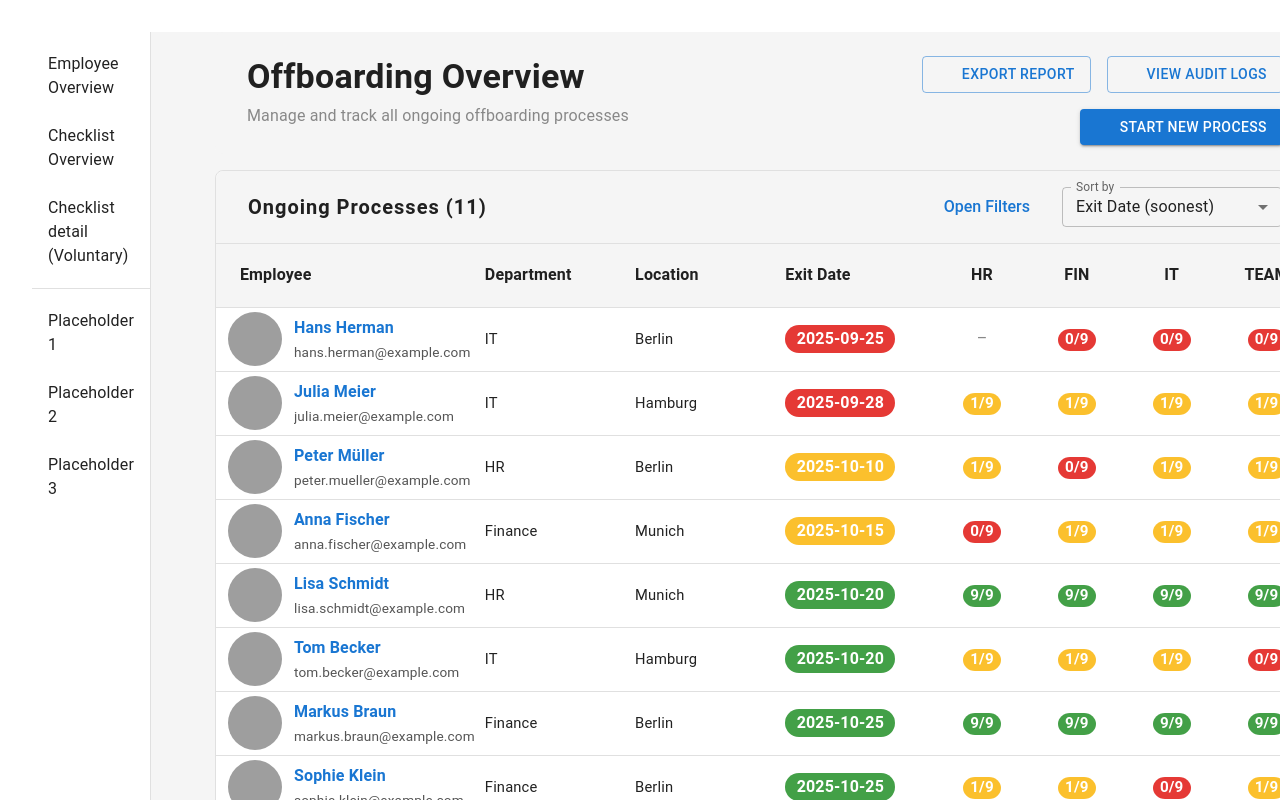
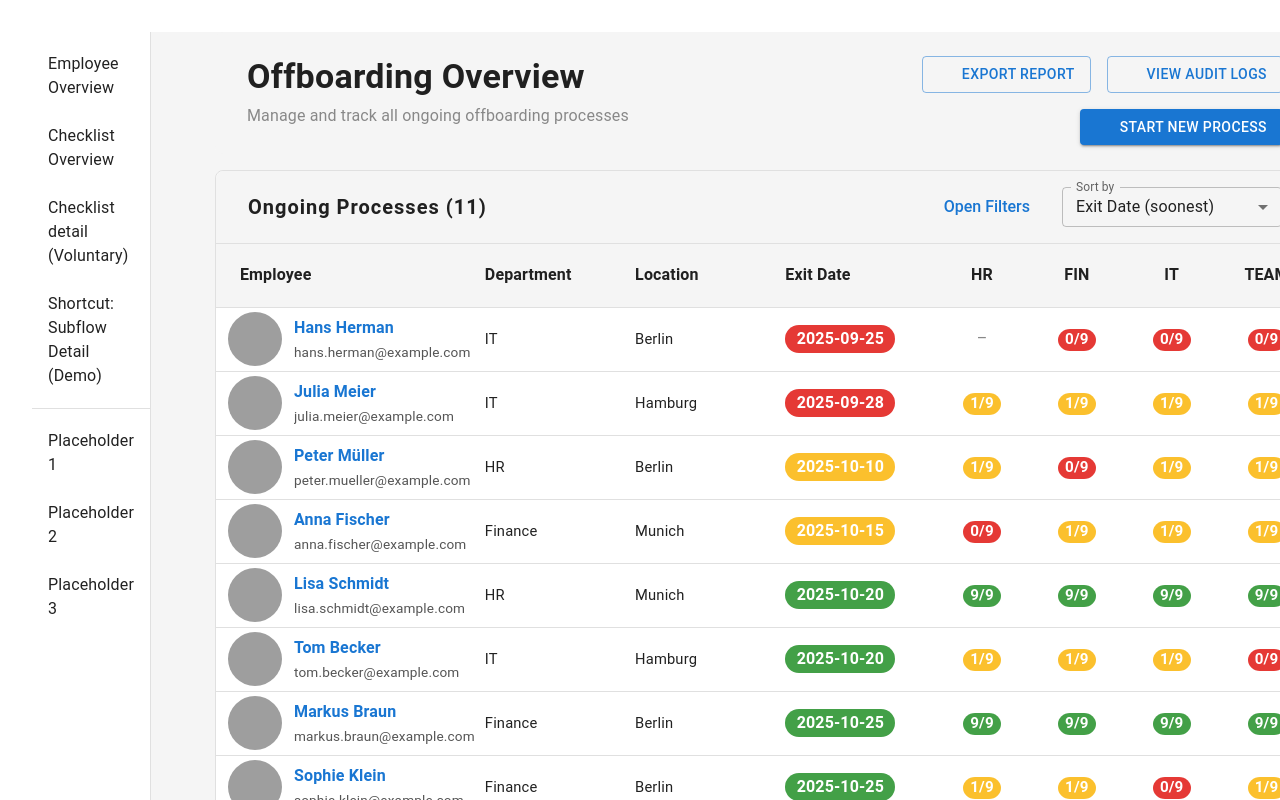
Before and after one commit to PatrickGress/offboardingtoolTS, a React (Vite) app: page / in a window 1280 px wide. Shown: the top 800 px of the page. Built offline with nearby package versions, Linux system fonts and the light colour scheme; grey boxes are pictures that could not be loaded; some icons are missing.

Commit message:
table: route to subflow detailpage

```diff
--- a/src/components/ChecklistOverview.tsx
+++ b/src/components/ChecklistOverview.tsx
@@ -6,7 +6,7 @@ import { useState, useEffect } from 'react';
 import { initialAreas } from '../mockAreas';
 import type { Area } from '../mockAreas';
 import { subflowCards } from '../mockSubflowCards';
-import { useNavigate } from 'react-router-dom';
+import { useNavigate, useLocation } from 'react-router-dom';
 
 export function ChecklistOverview() {
   const [areas, setAreas] = useState<Area[]>(() => {
@@ -19,6 +19,7 @@ export function ChecklistOverview() {
   const [newAreaName, setNewAreaName] = useState('');
   const [newAreaShort, setNewAreaShort] = useState('');
   const navigate = useNavigate();
+  const location = useLocation();
 
   useEffect(() => {
     localStorage.setItem('areas', JSON.stringify(areas));
@@ -46,6 +47,8 @@ export function ChecklistOverview() {
       setModalOpen(false);
     }
   };
+
+  // Access payload: location.state?.processId, location.state?.completion, location.state?.subflowId
 
   return (
     <Box sx={{ width: '100%', maxWidth: 1200, mx: 'auto', bgcolor: '#f5f5f5', minHeight: '100vh', p: 0, mr: 6 }}>
--- a/src/components/DebugNav.tsx
+++ b/src/components/DebugNav.tsx
@@ -20,6 +20,11 @@ export function DebugNav() {
             <ListItemText primary="Checklist detail (Voluntary)" />
           </ListItemButton>
         </ListItem>
+        <ListItem disablePadding>
+          <ListItemButton component={Link} to="/checklist-detail/j1l0m5k9-0c2d-3e4f-5g6h-0j1k2l3m4n10" state={{ processId: 'e6f7a8b3-5d7e-8f9a-0a1b-5c6d7e8f9a05', completion: ['j1l0m5k9-0c2d-3e4f-5g6h-0j1k2l3m4n10'], subflowId: 'j1l0m5k9-0c2d-3e4f-5g6h-0j1k2l3m4n10' }}>
+            <ListItemText primary="Shortcut: Subflow Detail (Demo)" />
+          </ListItemButton>
+        </ListItem>
       </List>
       <Divider />
       <List>
--- a/src/components/WorkflowCard.tsx
+++ b/src/components/WorkflowCard.tsx
@@ -2,6 +2,7 @@ import { Card } from '@mui/material';
 import styles from './WorkflowCard.module.css';
 import { initialAreas } from '../mockAreas';
 import { subflowCards } from '../mockSubflowCards';
+import { useNavigate } from 'react-router-dom';
 
 export type StatusData = {
   completion: string[]; // checked step ids
@@ -31,8 +32,9 @@ function getSubflowTrafficLight(completion: string[], total: number): string {
 }
 
 export function WorkflowCard({ data, onNameClick, isTableRow = false, isLast = false }: { data: WorkflowData; onNameClick: () => void; isTableRow?: boolean; isLast?: boolean }) {
+  const areaColumns = initialAreas;
+  const navigate = useNavigate();
   // Dynamic area columns
-  const areaColumns = initialAreas;
   if (isTableRow) {
     return (
       <tr style={{ borderBottom: isLast ? 'none' : '1px solid #e0e0e0', background: '#fff', height: 64 }}>
@@ -67,7 +69,6 @@ export function WorkflowCard({ data, onNameClick, isTableRow = false, isLast = f
           })()}
         </td>
         {areaColumns.map(area => {
-          // Find status for this area
           const status = data.statuses.find(s => {
             const subflow = subflowCards.find(card => card.id === s.subflowId);
             return subflow && subflow.areaId === area.id;
@@ -86,7 +87,9 @@ export function WorkflowCard({ data, onNameClick, isTableRow = false, isLast = f
           if (color === 'yellow') bg = '#fbc02d';
           if (color === 'green') bg = '#43a047';
           return (
-            <td key={area.id} style={{ width: '9%', minWidth: 60, textAlign: 'center' }}>
+            <td key={area.id} style={{ width: '9%', minWidth: 60, textAlign: 'center', cursor: 'pointer' }}
+              onClick={() => navigate(`/checklist-detail/${status.subflowId}`, { state: { processId: data.id, completion: status.completion, subflowId: status.subflowId } })}
+            >
               <span style={{ display: 'inline-flex', alignItems: 'center', justifyContent: 'center', width: 38, height: 22, borderRadius: '12px / 50%', fontSize: '0.95rem', fontWeight: 600, color: '#fff', background: bg }}>{`${status.completion.length}/${totalSteps}`}</span>
             </td>
           );
```
